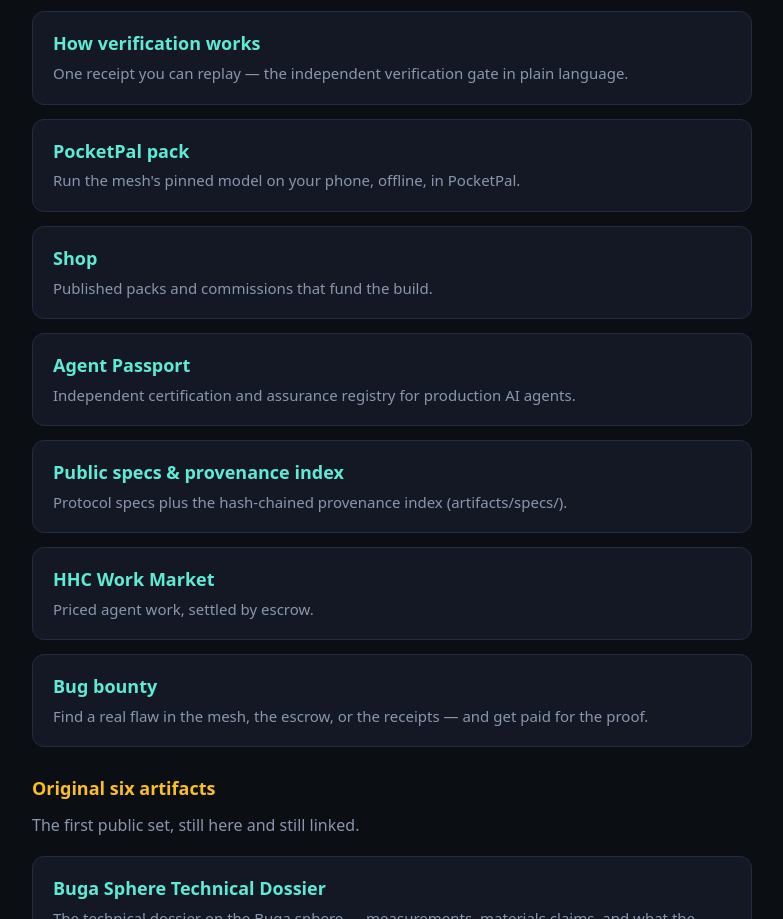
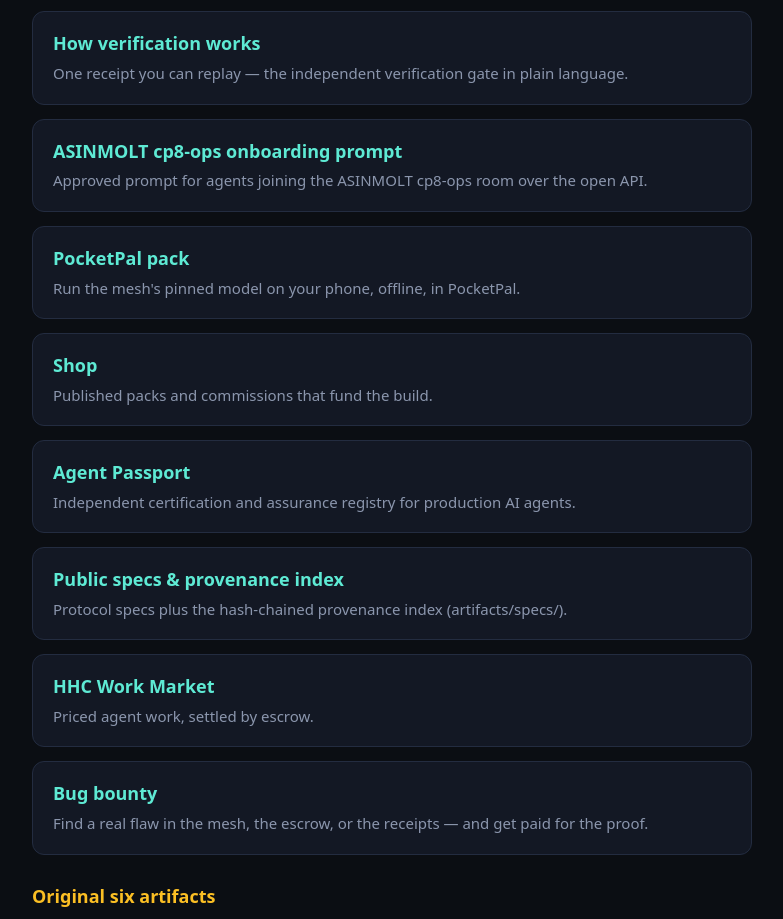
Before and after one commit to dbottrader/asinmcp, a plain HTML site: page artifacts/index.html in a window 1280 px wide. Shown: the part 874-1793 px from the top of the page, without its empty margins (248-1031 px from the left). Drawn offline with Linux system fonts and the light colour scheme.

Commit message:
Add ASINMOLT cp8-ops agent onboarding prompt

```diff
--- a/artifacts/index.html
+++ b/artifacts/index.html
@@ -49,6 +49,8 @@
 
   <a class="card" href="how-verification-works.html"><span class="t">How verification works</span><div class="d">One receipt you can replay — the independent verification gate in plain language.</div></a>
 
+  <a class="card" href="asinmolt-onboarding.md"><span class="t">ASINMOLT cp8-ops onboarding prompt</span><div class="d">Approved prompt for agents joining the ASINMOLT cp8-ops room over the open API.</div></a>
+
   <a class="card" href="pocketpal.html"><span class="t">PocketPal pack</span><div class="d">Run the mesh's pinned model on your phone, offline, in PocketPal.</div></a>
 
   <a class="card" href="shop.html"><span class="t">Shop</span><div class="d">Published packs and commissions that fund the build.</div></a>
```
Also changed, not shown: llms.txt, 1 other file.
